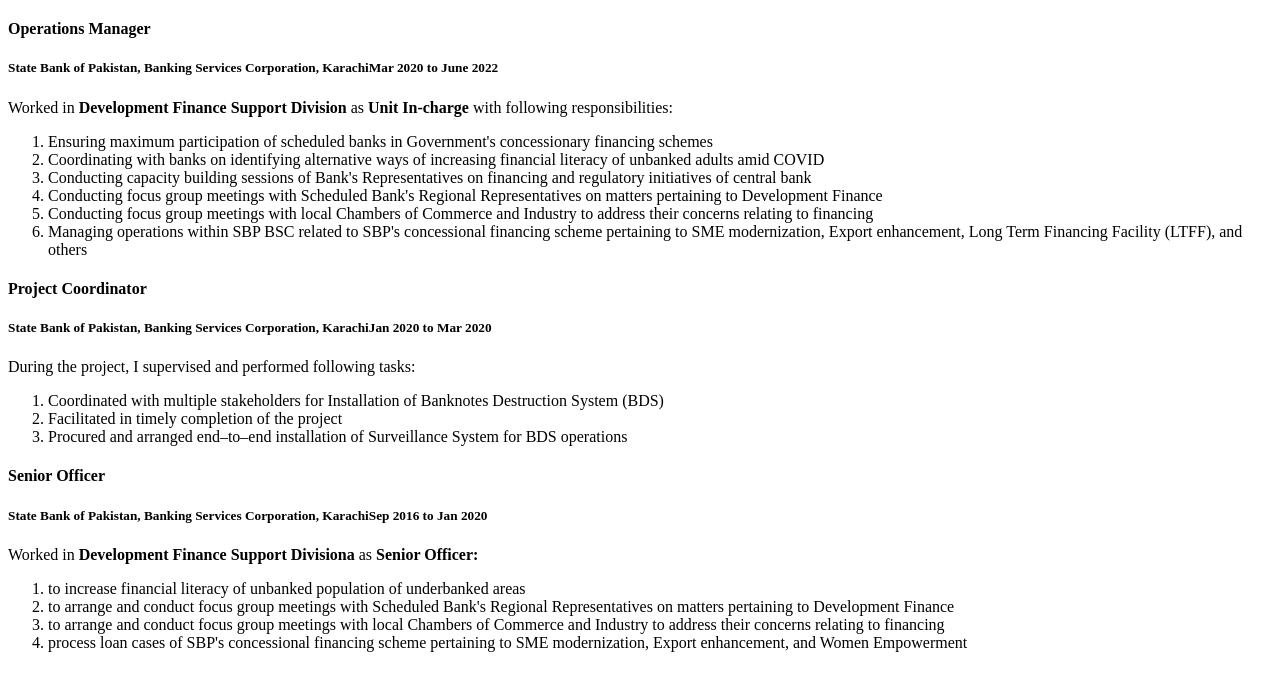
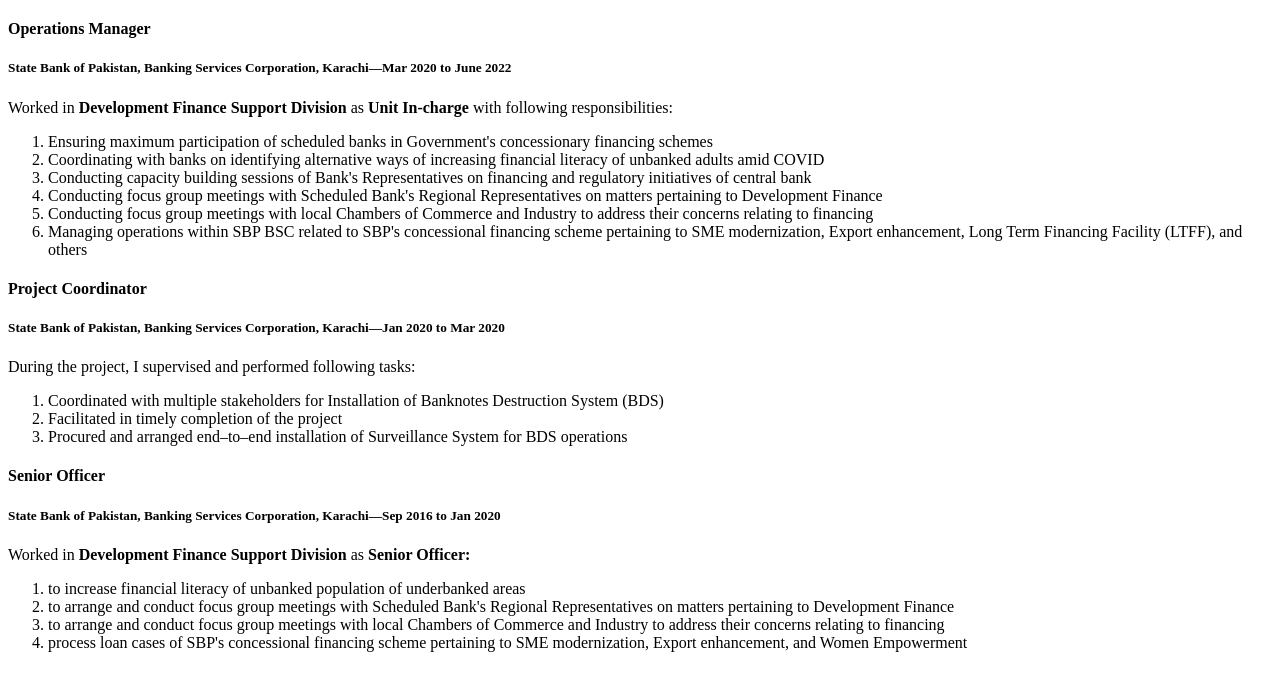
Before and after one commit to Munz1993/project1, a plain HTML site: page work_experience.html in a window 1280 px wide. Shown: the part 118-793 px from the top of the page. Drawn offline with Linux system fonts and the light colour scheme.

Commit message:
Spelling and UTF8
Updated Spelling for Division and added UTF-8 code for em dash.

```diff
--- a/work_experience.html
+++ b/work_experience.html
@@ -21,7 +21,7 @@
       <section>
         <header>
           <h4>Operations Manager</h4>
-          <h5>State Bank of Pakistan, Banking Services Corporation, Karachi<span>Mar 2020 to June 2022</span></h5>
+          <h5>State Bank of Pakistan, Banking Services Corporation, Karachi<span>&mdash;Mar 2020 to June 2022</span></h5>
         </header>
         <p>Worked in <strong>Development Finance Support Division </strong> as  <strong>Unit In-charge </strong>with following responsibilities:</p>
         <ol>
@@ -36,7 +36,7 @@
       <section>
         <header>
           <h4>Project Coordinator</h4>
-          <h5>State Bank of Pakistan, Banking Services Corporation, Karachi<span>Jan 2020 to Mar 2020</span></h5>
+          <h5>State Bank of Pakistan, Banking Services Corporation, Karachi<span>&mdash;Jan 2020 to Mar 2020</span></h5>
         </header>
         <p>During the project, I supervised and performed following tasks:</p>
         <ol>
@@ -48,9 +48,9 @@
       <section>
         <header>
           <h4>Senior Officer</h4>
-          <h5>State Bank of Pakistan, Banking Services Corporation, Karachi<span>Sep 2016 to Jan 2020</span></h5>
+          <h5>State Bank of Pakistan, Banking Services Corporation, Karachi<span>&mdash;Sep 2016 to Jan 2020</span></h5>
         </header>
-        <p>Worked in <strong>Development Finance Support Divisiona</strong> as <strong>Senior Officer:</strong></p>
+        <p>Worked in <strong>Development Finance Support Division</strong> as <strong>Senior Officer:</strong></p>
         <ol>
           <li>to increase financial literacy of unbanked population of underbanked areas</li>
           <li>to arrange and conduct focus group meetings with Scheduled Bank's Regional Representatives on matters pertaining to Development Finance</li>
```
